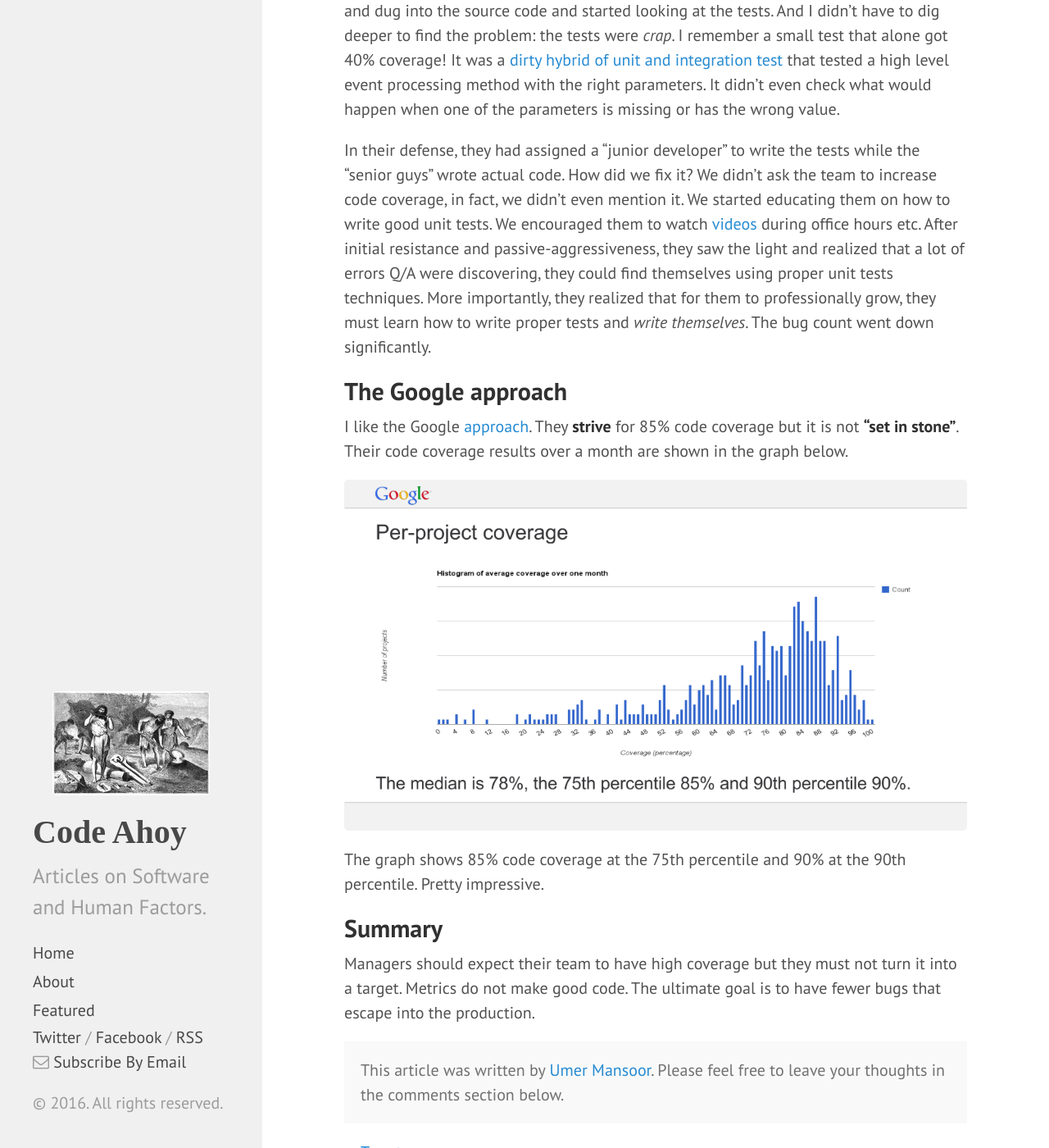
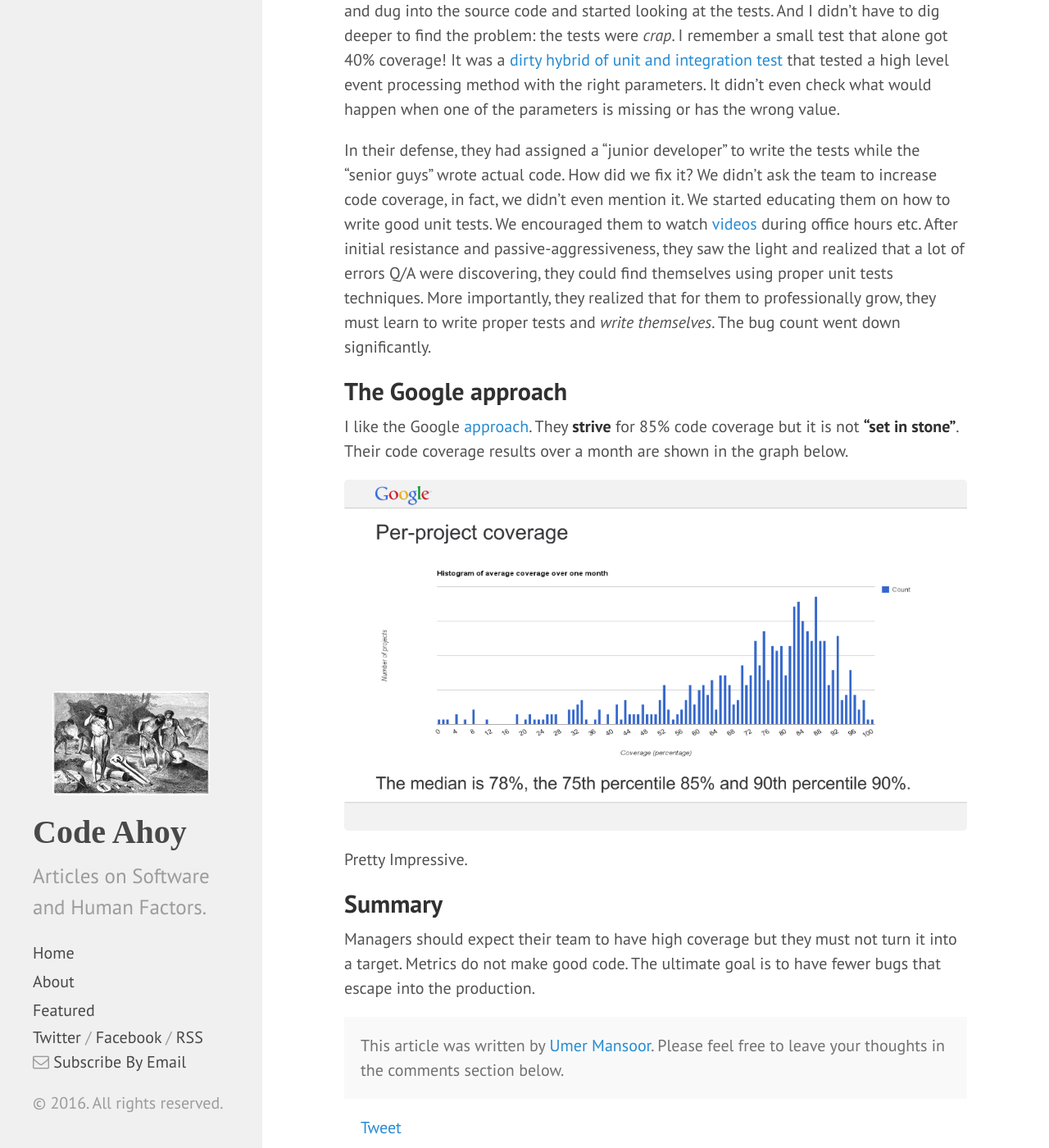
Before and after one commit to talk2viren/umermansoor.github.io, a Jekyll site: the page built from _posts/2016-04-16-do-not-misuse-code-coverage.md, in a window 1280 px wide and 1400 px high, scrolled down 1922 px. Shown: the whole window at 82% size. Built offline with Jekyll 4.4.1, drawn with Linux system fonts in a browser that asks for light colours; nearby versions of some CDN libraries; a script that is not in the unit is left out; comment, search, counter and statistics services are not loaded.

Commit message:
Typos in post #4

```diff
--- a/_posts/2016-04-16-do-not-misuse-code-coverage.md
+++ b/_posts/2016-04-16-do-not-misuse-code-coverage.md
@@ -33,14 +33,15 @@
 
 I managed a team that consistently had issues with bugs. Luckily, we were catching these bugs in Q/A but because the development team was offshore and in a different timezone, the feedback loop was becoming a burden. The local software development manager was out of ideas as well. I started my investigation one evening. The first thing I looked at was their code coverage. Not stellar at 76% but not so bad either. I scratched my head and dug into the source code and started looking at the tests. And I didn't have to dig deeper to find the problem: the tests were *crap*. I remember a small test that alone got 40% coverage! It was a [dirty hybrid of unit and integration test ](http://blog.stevensanderson.com/2009/08/24/writing-great-unit-tests-best-and-worst-practises/) that tested a high level event processing method with the right parameters. It didn't even check what would happen when one of the parameters is missing or has the wrong value.
 
-In their defense, they had assigned a "junior developer" to write the tests while the "senior guys" wrote actual code. How did we fix it? We didn't ask the team to increase code coverage, in fact, we didn't even mention it. We started educating them on how to write good unit tests. We encouraged them to watch [videos](https://www.youtube.com/watch?v=wEhu57pih5w) during office hours etc. After initial resistance and passive-aggressiveness, they saw the light and realized that a lot of errors Q/A were discovering, they could find themselves using proper unit tests techniques. More importantly, they realized that for them to professionally grow, they must learn how to write proper tests and *write themselves*. The bug count went down significantly.
+In their defense, they had assigned a "junior developer" to write the tests while the "senior guys" wrote actual code. How did we fix it? We didn't ask the team to increase code coverage, in fact, we didn't even mention it. We started educating them on how to write good unit tests. We encouraged them to watch [videos](https://www.youtube.com/watch?v=wEhu57pih5w) during office hours etc. After initial resistance and passive-aggressiveness, they saw the light and realized that a lot of errors Q/A were discovering, they could find themselves using proper unit tests techniques. More importantly, they realized that for them to professionally grow, they must learn to write proper tests and *write themselves*. The bug count went down significantly.
 
 ## The Google approach
 
 I like the Google [approach](https://docs.google.com/presentation/d/1god5fDDd1aP6PwhPodOnAZSPpD80lqYDrHhuhyD7Tvg/edit#slide=id.g3f5c82004_99_130). They **strive** for 85% code coverage but it is not **“set in stone”**. Their code coverage results over a month are shown in the graph below.
 
 ![Google Code Coverage]({{ site.url }}/img/coveragegoogle.png)
-The graph shows 85% code coverage at the 75th percentile and 90% at the 90th percentile. Pretty impressive.
+
+Pretty Impressive.
 
 ## Summary
 
```
